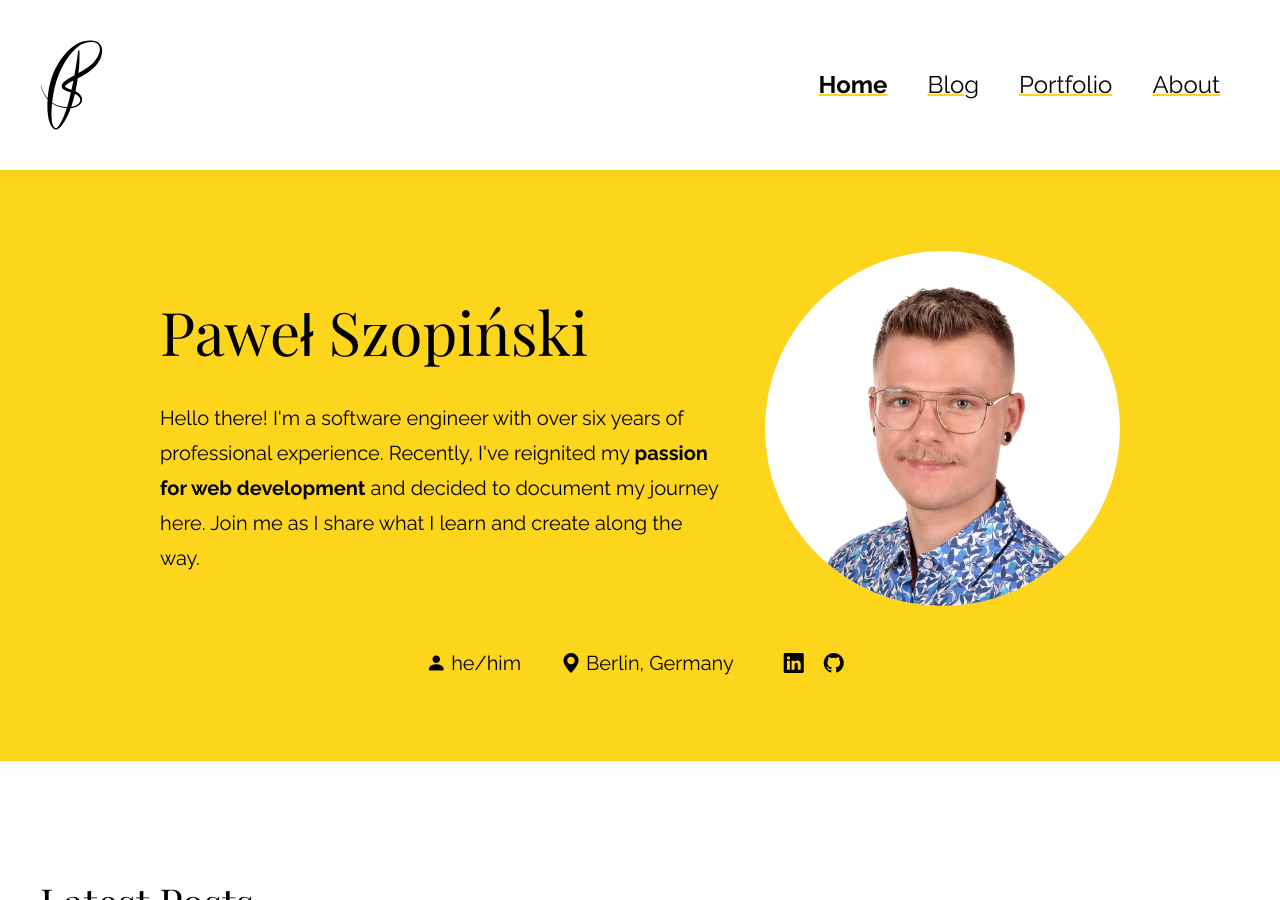
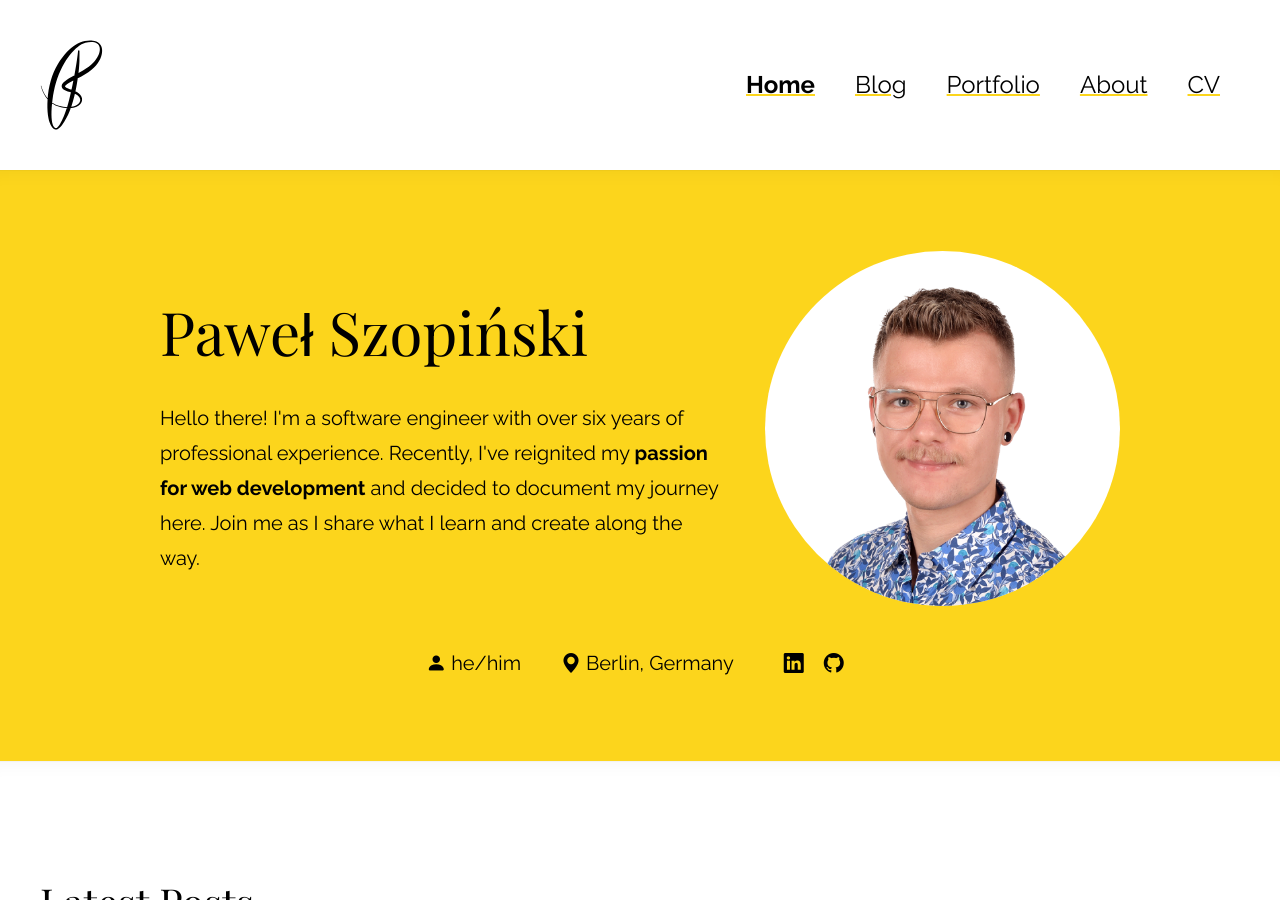
Before and after one commit to pszopinski/pszopinski.github.io, a Jekyll site: the page built from index.html, in a window 1280 px wide and 900 px high. Built offline with Jekyll 4.4.1, drawn with Linux system fonts in a browser that asks for light colours; some web fonts are replaced.

Commit message:
Add a link to my CV

```diff
--- a/_data/navigation.yml
+++ b/_data/navigation.yml
@@ -6,3 +6,6 @@
   link: /portfolio.html
 - name: About
   link: /about.html
+- name: CV
+  link: https://pszopinski.github.io/cv
+  external: true
--- a/_includes/header.html
+++ b/_includes/header.html
@@ -1,6 +1,5 @@
 <header class="header segment">
   <div class="segment-content flex-container">
-
     <a href="/" title="Home" class="logo">
       <svg viewBox="0 0 70 100">
         <use href="assets/images/symbols.svg#logo" />
@@ -19,7 +18,7 @@
       <ul>
         {% for item in site.data.navigation %}
         <li>
-          <a href="{{ item.link }}" {% if page.url==item.link %} class="current" {% endif %}>
+          <a href="{{ item.link }}" {% if item.external %} target="_blank" {% endif %} {% if page.url==item.link %} class="current" {% endif %}>
             {{ item.name }}
           </a>
         </li>
@@ -28,7 +27,6 @@
     </nav>
 
     {% include social_media_icons.html %}
-
   </div>
 </header>
 
```
